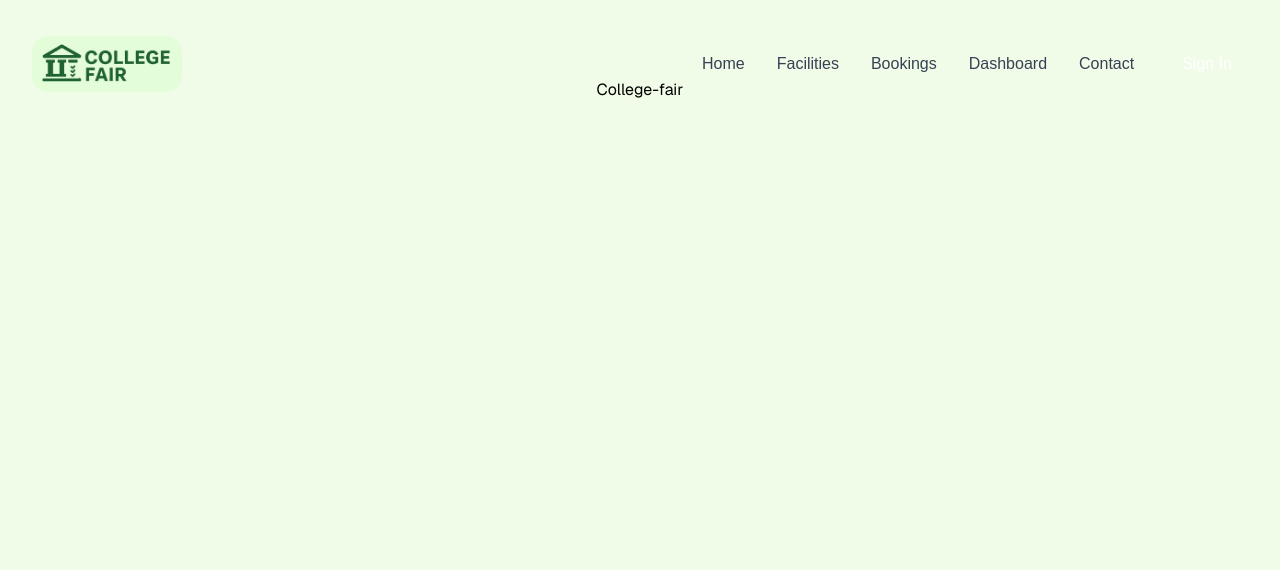
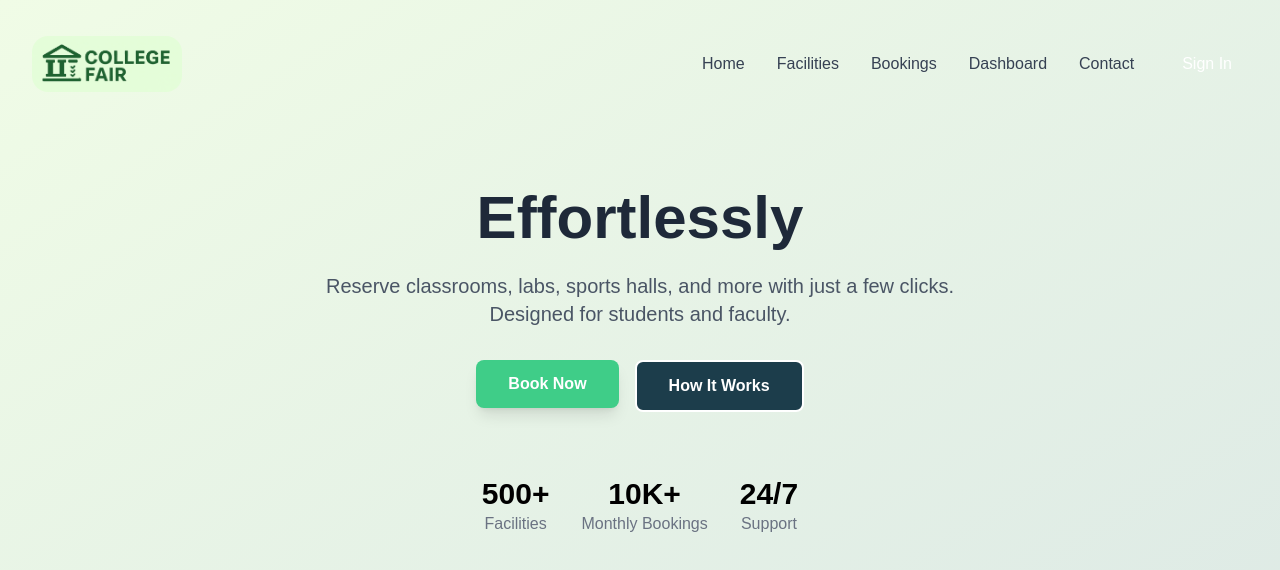
Before and after one commit to Developer-Jaber/college-fair, a Next.js app: page / in a window 1280 px wide. Shown: the top 570 px of the page. Built offline with nearby package versions, Linux system fonts and the light colour scheme.

Commit message:
Add Hero component with animated background and call-to-action buttons

```diff
--- a/src/app/page.tsx
+++ b/src/app/page.tsx
@@ -1,10 +1,13 @@
 
+import Hero from '@/components/Hero';
 import React from 'react';
 
 export default function Home() {
   return (
-    <div className="justify-items-center items-center gap-16 grid grid-rows-[20px_1fr_20px] p-8 sm:p-20 pb-20 min-h-screen font-[family-name:var(--font-geist-sans)]">
-      <h1>College-fair</h1>
-    </div>
+    <>
+    {/* Hero section */}
+    <Hero></Hero>
+
+    </>
   );
 }
--- /dev/null
+++ b/src/components/Hero.tsx
@@ -0,0 +1,136 @@
+"use client";
+import { motion } from "framer-motion";
+import Link from "next/link";
+
+const Hero = () => {
+  // Animation variants
+  const containerVariants = {
+    hidden: { opacity: 0 },
+    visible: {
+      opacity: 1,
+      transition: {
+        staggerChildren: 0.2,
+      },
+    },
+  };
+
+  const itemVariants = {
+    hidden: { y: 20, opacity: 0 },
+    visible: {
+      y: 0,
+      opacity: 1,
+      transition: { type: "spring" as const, damping: 10 },
+    },
+  };
+
+  return (
+    <section className="relative min-h-screen overflow-hidden">
+      {/* Animated Gradient Background */}
+      <motion.div
+        initial={{ opacity: 0 }}
+        animate={{ opacity: 1 }}
+        transition={{ duration: 1 }}
+        className="-z-10 absolute inset-0 bg-gradient-to-br from-[#f0fce6] to-[#4325ba]/10"
+      />
+
+      {/* Floating animated elements (optional) */}
+      <motion.div
+        animate={{
+          y: [0, -15, 0],
+        }}
+        transition={{
+          repeat: Infinity,
+          duration: 6,
+          ease: "easeInOut",
+        }}
+        className="top-20 left-10 absolute bg-primary/20 blur-xl rounded-full w-16 h-16"
+      />
+      <motion.div
+        animate={{
+          y: [0, 15, 0],
+        }}
+        transition={{
+          repeat: Infinity,
+          duration: 5,
+          delay: 0.5,
+          ease: "easeInOut",
+        }}
+        className="right-10 bottom-20 absolute bg-secondary/20 blur-xl rounded-full w-20 h-20"
+      />
+
+      {/* Main Content */}
+      <div className="mx-auto px-4 sm:px-6 lg:px-8 py-24 md:py-32 max-w-7xl">
+        <motion.div
+          variants={containerVariants}
+          initial="hidden"
+          animate="visible"
+          className="text-center"
+        >
+          {/* Headline */}
+          <motion.h1
+            variants={itemVariants}
+            className="mb-6 font-bold text-gray-900 text-4xl md:text-6xl"
+          >
+            <span className="bg-clip-text bg-gradient-to-r from-primary to-secondary text-transparent">
+              Book College Facilities
+            </span>{" "}
+            <br />
+            <span className="text-gray-800">Effortlessly</span>
+          </motion.h1>
+
+          {/* Subtitle */}
+          <motion.p
+            variants={itemVariants}
+            className="mx-auto mb-8 max-w-2xl text-gray-600 text-lg md:text-xl"
+          >
+            Reserve classrooms, labs, sports halls, and more with just a few clicks. Designed for students and faculty.
+          </motion.p>
+
+          {/* CTA Buttons */}
+          <motion.div
+            variants={itemVariants}
+            className="flex sm:flex-row flex-col justify-center gap-4"
+          >
+            <Link href="/book-now">
+              <motion.button
+                whileHover={{ scale: 1.03 }}
+                whileTap={{ scale: 0.98 }}
+                className="bg-[var(--primary)] shadow-lg hover:shadow-primary/30 px-8 py-3 rounded-lg font-semibold text-white transition-all"
+              >
+                Book Now
+              </motion.button>
+            </Link>
+            <Link href="/learn-more">
+              <motion.button
+                whileHover={{ scale: 1.03 }}
+                whileTap={{ scale: 0.98 }}
+                className="bg-[var(--accent)] hover:bg-gray-50 px-8 py-3 border-2 border-primary rounded-lg font-semibold text-[white] transition-all"
+              >
+                How It Works
+              </motion.button>
+            </Link>
+          </motion.div>
+
+          {/* Stats (optional) */}
+          <motion.div
+            variants={itemVariants}
+            className="flex flex-wrap justify-center gap-8 mt-16"
+          >
+            {[
+              { value: "500+", label: "Facilities" },
+              { value: "10K+", label: "Monthly Bookings" },
+              { value: "24/7", label: "Support" },
+            ].map((stat, index) => (
+              <div key={index} className="text-center">
+                <p className="font-bold text-primary text-3xl">{stat.value}</p>
+                <p className="text-gray-500">{stat.label}</p>
+              </div>
+            ))}
+          </motion.div>
+        </motion.div>
+      </div>
+    </section>
+  );
+};
+
+export default Hero;
```
